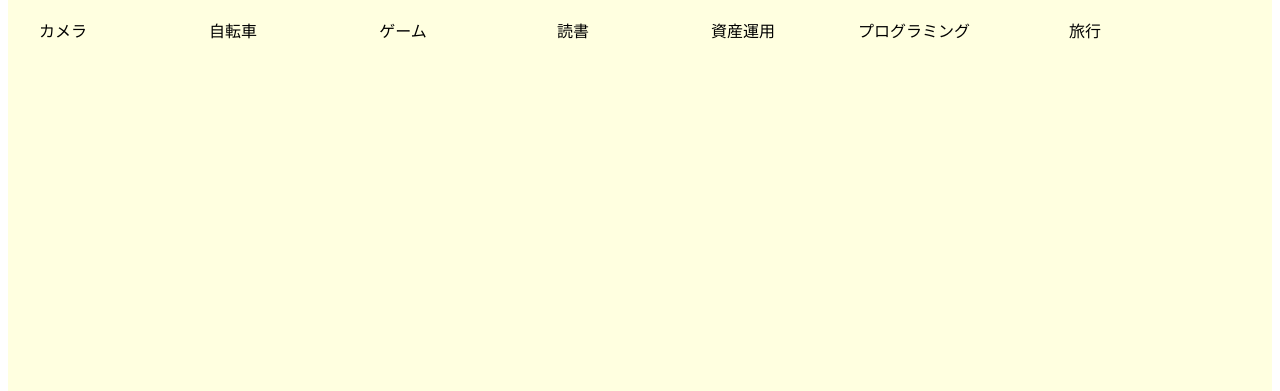
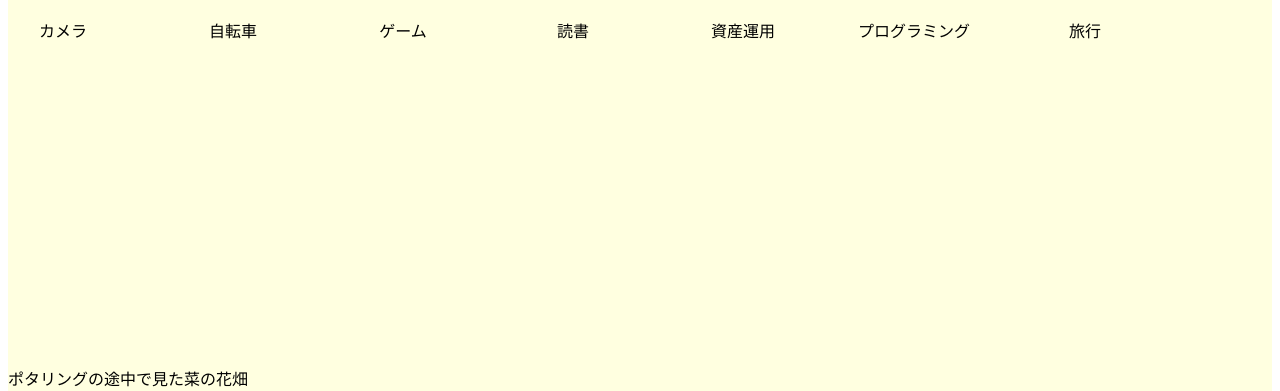
Before and after one commit to PGRMGH/PGRMGH.github.io, a plain HTML site: page index.html in a window 1280 px wide. Shown: the part 363-754 px from the top of the page. Drawn offline with Linux system fonts and the light colour scheme.

Commit message:
Update stylesheet1.css

```diff
--- a/stylesheet1.css
+++ b/stylesheet1.css
@@ -97,7 +97,7 @@ span {
 
 
 .content-add1 p {
-  padding-top: 500px;
+  margin-top: 500px;
 }
 
 
```
